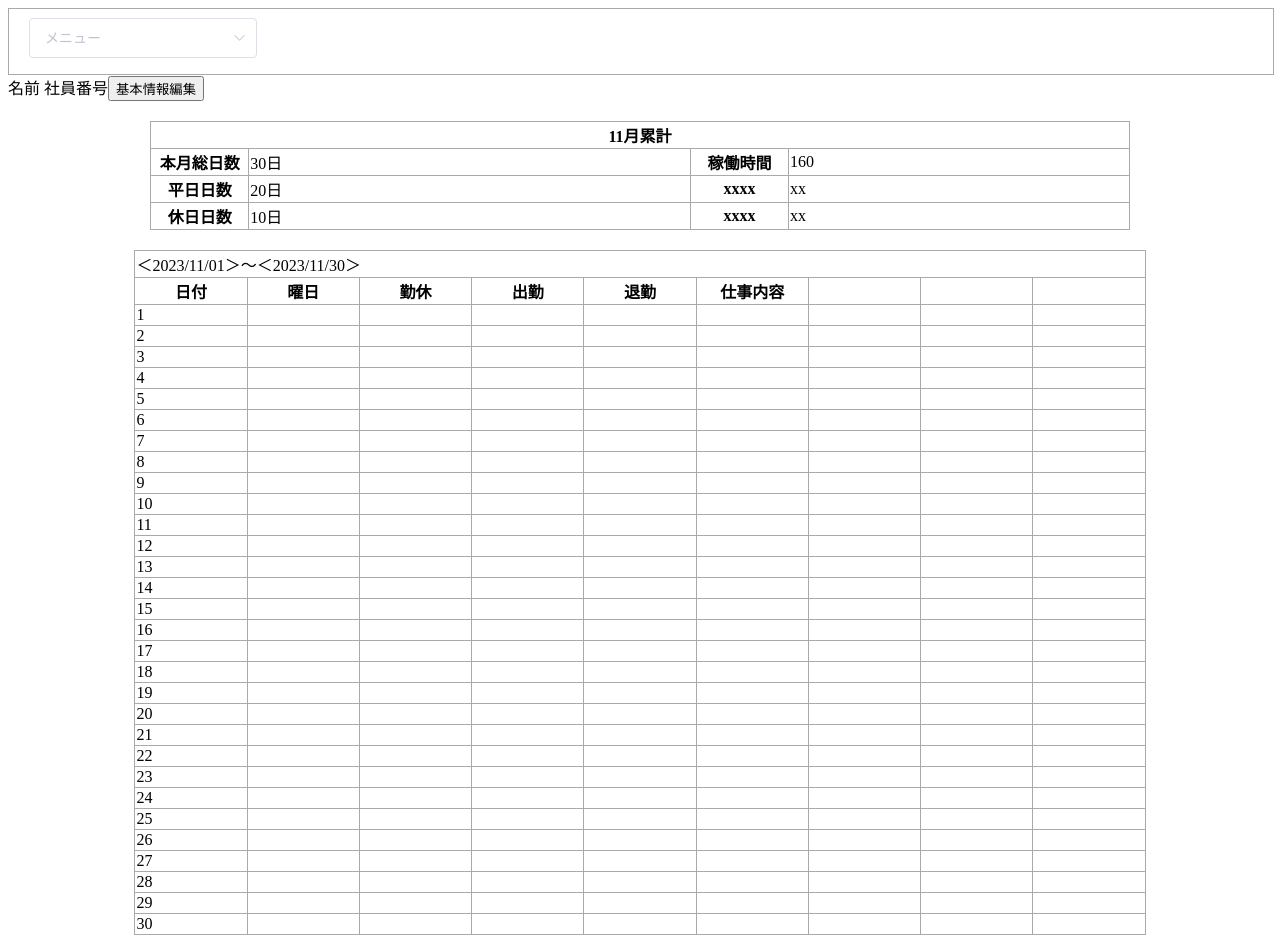
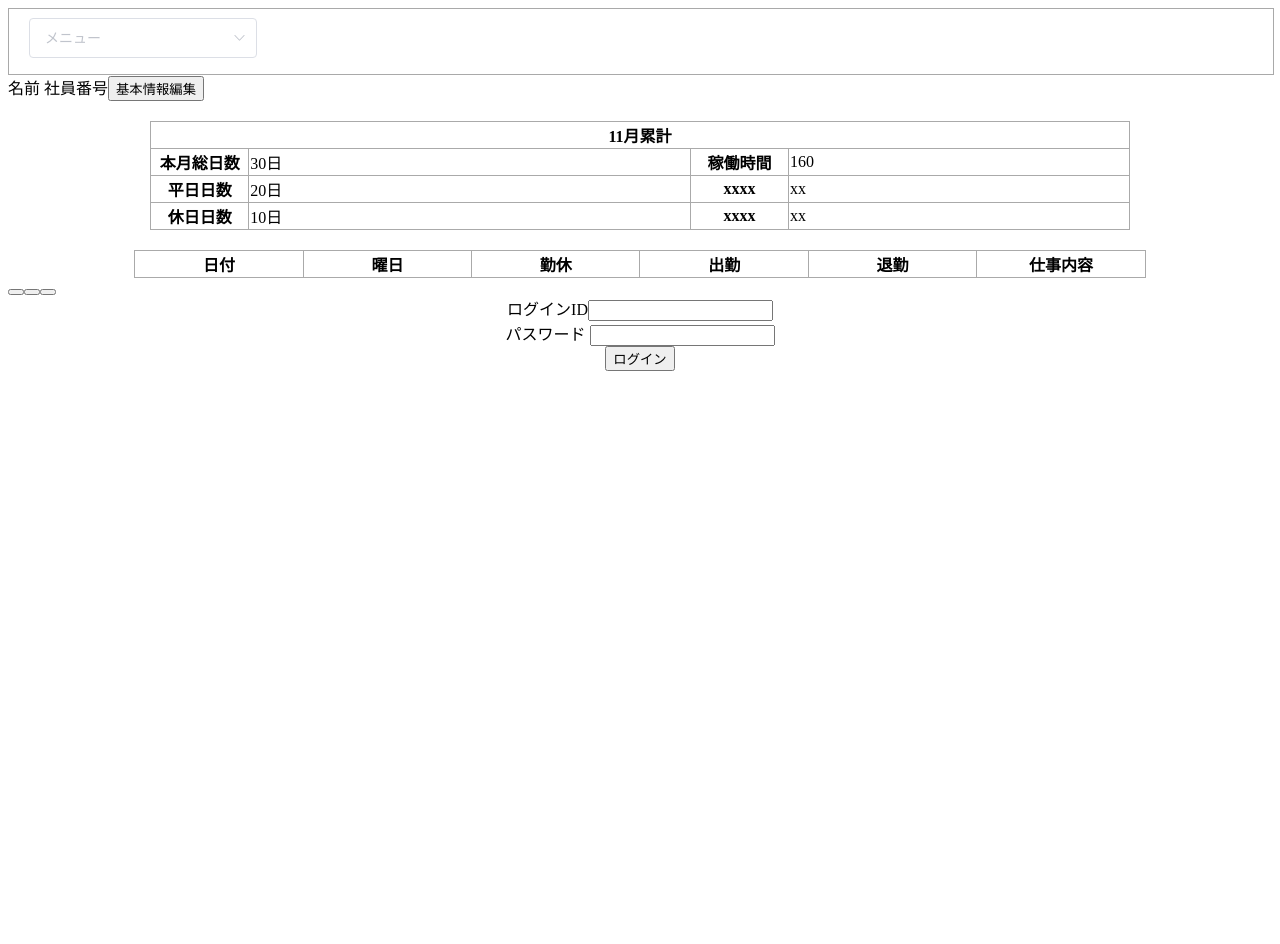
Before and after one commit to sichangSun/kintai-front, a Vue app: page / in a window 1280 px wide. Shown: the top 944 px of the page. After the commit the page ends 800 px from the top, so only its background shows below. Built offline with nearby package versions, Linux system fonts and the light colour scheme.

Commit message:
comment : 後にこのファイルは削除予定

```diff
--- a/src/components/Record_screen.vue
+++ b/src/components/Record_screen.vue
@@ -1,352 +1,21 @@
 <template>
     <div>
         <table>
-            <tr>
-                <td colspan="9" >＜2023/11/01＞～＜2023/11/30＞</td>
-            </tr>
-            <tr>
-                <th contenteditable="true">日付</th>
-                <th>曜日</th>
-                <th>勤休</th>
-                <th>出勤</th>
-                <th>退勤</th>
-                <th>仕事内容</th>
-                <th></th>
-                <th></th>
-                <th></th>
-            </tr>
-            <tr>
-                <td>1</td>
-                <td></td>
-                <td></td>
-                <td></td>
-                <td></td>
-                <td></td>
-                <td></td>
-                <td></td>
-                <td></td>
-            </tr>
-            <tr>
-                <td>2</td>
-                <td></td>
-                <td></td>
-                <td></td>
-                <td></td>
-                <td></td>
-                <td></td>
-                <td></td>
-                <td></td>
-            </tr>
-            <tr>
-                <td>3</td>
-                <td></td>
-                <td></td>
-                <td></td>
-                <td></td>
-                <td></td>
-                <td></td>
-                <td></td>
-                <td></td>
-            </tr>
-            <tr>
-                <td>4</td>
-                <td></td>
-                <td></td>
-                <td></td>
-                <td></td>
-                <td></td>
-                <td></td>
-                <td></td>
-                <td></td>
-            </tr>
-            <tr>
-                <td>5</td>
-                <td></td>
-                <td></td>
-                <td></td>
-                <td></td>
-                <td></td>
-                <td></td>
-                <td></td>
-                <td></td>
-            </tr>
-            <tr>
-                <td>6</td>
-                <td></td>
-                <td></td>
-                <td></td>
-                <td></td>
-                <td></td>
-                <td></td>
-                <td></td>
-                <td></td>
-            </tr>
-            <tr>
-                <td>7</td>
-                <td></td>
-                <td></td>
-                <td></td>
-                <td></td>
-                <td></td>
-                <td></td>
-                <td></td>
-                <td></td>
-            </tr>
-            <tr>
-                <td>8</td>
-                <td></td>
-                <td></td>
-                <td></td>
-                <td></td>
-                <td></td>
-                <td></td>
-                <td></td>
-                <td></td>
-            </tr>
-            <tr>
-                <td>9</td>
-                <td></td>
-                <td></td>
-                <td></td>
-                <td></td>
-                <td></td>
-                <td></td>
-                <td></td>
-                <td></td>
-            </tr>
-            <tr>
-                <td>10</td>
-                <td></td>
-                <td></td>
-                <td></td>
-                <td></td>
-                <td></td>
-                <td></td>
-                <td></td>
-                <td></td>
-            </tr>
-
-            <tr>
-                <td>11</td>
-                <td></td>
-                <td></td>
-                <td></td>
-                <td></td>
-                <td></td>
-                <td></td>
-                <td></td>
-                <td></td>
-            </tr>
-            <tr>
-                <td>12</td>
-                <td></td>
-                <td></td>
-                <td></td>
-                <td></td>
-                <td></td>
-                <td></td>
-                <td></td>
-                <td></td>
-            </tr>
-            <tr>
-                <td>13</td>
-                <td></td>
-                <td></td>
-                <td></td>
-                <td></td>
-                <td></td>
-                <td></td>
-                <td></td>
-                <td></td>
-            </tr>
-            <tr>
-                <td>14</td>
-                <td></td>
-                <td></td>
-                <td></td>
-                <td></td>
-                <td></td>
-                <td></td>
-                <td></td>
-                <td></td>
-            </tr>
-            <tr>
-                <td>15</td>
-                <td></td>
-                <td></td>
-                <td></td>
-                <td></td>
-                <td></td>
-                <td></td>
-                <td></td>
-                <td></td>
-            </tr>
-            <tr>
-                <td>16</td>
-                <td></td>
-                <td></td>
-                <td></td>
-                <td></td>
-                <td></td>
-                <td></td>
-                <td></td>
-                <td></td>
-            </tr>
-            <tr>
-                <td>17</td>
-                <td></td>
-                <td></td>
-                <td></td>
-                <td></td>
-                <td></td>
-                <td></td>
-                <td></td>
-                <td></td>
-            </tr>
-            <tr>
-                <td>18</td>
-                <td></td>
-                <td></td>
-                <td></td>
-                <td></td>
-                <td></td>
-                <td></td>
-                <td></td>
-                <td></td>
-            </tr>
-            <tr>
-                <td>19</td>
-                <td></td>
-                <td></td>
-                <td></td>
-                <td></td>
-                <td></td>
-                <td></td>
-                <td></td>
-                <td></td>
-            </tr>
-            <tr>
-                <td>20</td>
-                <td></td>
-                <td></td>
-                <td></td>
-                <td></td>
-                <td></td>
-                <td></td>
-                <td></td>
-                <td></td>
-            </tr>
-
-            <tr>
-                <td>21</td>
-                <td></td>
-                <td></td>
-                <td></td>
-                <td></td>
-                <td></td>
-                <td></td>
-                <td></td>
-                <td></td>
-            </tr>
-            <tr>
-                <td>22</td>
-                <td></td>
-                <td></td>
-                <td></td>
-                <td></td>
-                <td></td>
-                <td></td>
-                <td></td>
-                <td></td>
-            </tr>
-            <tr>
-                <td>23</td>
-                <td></td>
-                <td></td>
-                <td></td>
-                <td></td>
-                <td></td>
-                <td></td>
-                <td></td>
-                <td></td>
-            </tr>
-            <tr>
-                <td>24</td>
-                <td></td>
-                <td></td>
-                <td></td>
-                <td></td>
-                <td></td>
-                <td></td>
-                <td></td>
-                <td></td>
-            </tr>
-            <tr>
-                <td>25</td>
-                <td></td>
-                <td></td>
-                <td></td>
-                <td></td>
-                <td></td>
-                <td></td>
-                <td></td>
-                <td></td>
-            </tr>
-            <tr>
-                <td>26</td>
-                <td></td>
-                <td></td>
-                <td></td>
-                <td></td>
-                <td></td>
-                <td></td>
-                <td></td>
-                <td></td>
-            </tr>
-            <tr>
-                <td>27</td>
-                <td></td>
-                <td></td>
-                <td></td>
-                <td></td>
-                <td></td>
-                <td></td>
-                <td></td>
-                <td></td>
-            </tr>
-            <tr>
-                <td>28</td>
-                <td></td>
-                <td></td>
-                <td></td>
-                <td></td>
-                <td></td>
-                <td></td>
-                <td></td>
-                <td></td>
-            </tr>
-            <tr>
-                <td>29</td>
-                <td></td>
-                <td></td>
-                <td></td>
-                <td></td>
-                <td></td>
-                <td></td>
-                <td></td>
-                <td></td>
-            </tr>
-            <tr>
-                <td>30</td>
-                <td></td>
-                <td></td>
-                <td></td>
-                <td></td>
-                <td></td>
-                <td></td>
-                <td></td>
-                <td></td>
-            </tr>
+            <thead>
+                <tr>
+                    <th>日付</th><th>曜日</th><th>勤休</th><th>出勤</th><th>退勤</th><th>仕事内容</th>
+                </tr>
+                <tbody>
+                    <tr v-for="item in items" :key="item">
+                        <td>{{ item.day }}</td>
+                        <td>{{ item.day }}</td>
+                        <td>{{ item.day }}</td>
+                        <td>{{ item.day }}</td>
+                        <td>{{ item.day }}</td>
+                        <td>{{ item.day }}</td>
+                    </tr>
+                </tbody>
+            </thead>
         </table>
     </div>
 </template>
@@ -356,21 +25,18 @@ export default {
     name: 'Record_screen',
     date() {
         return {
-            daylist: ["日", "月", "火", "水", "木", "金", "土"],
-            day:'',
+            items: [
+                {day: 1, weeks: "水", workrest: "勤", adwork: "9:00", lvwork: "18:00", note:""}
+            ]
         }
     },
-    computed: {
-        label() {
-            return this.daylist[this.day];
-        }
-    },
-    created() {
-        const date = new Date;
-        this.day = date.getDay();
-    }
 }
 </script>
 
 <style>
+.btn{
+    position: relative;
+    left: 70%;
+}
+
 </style>
```
